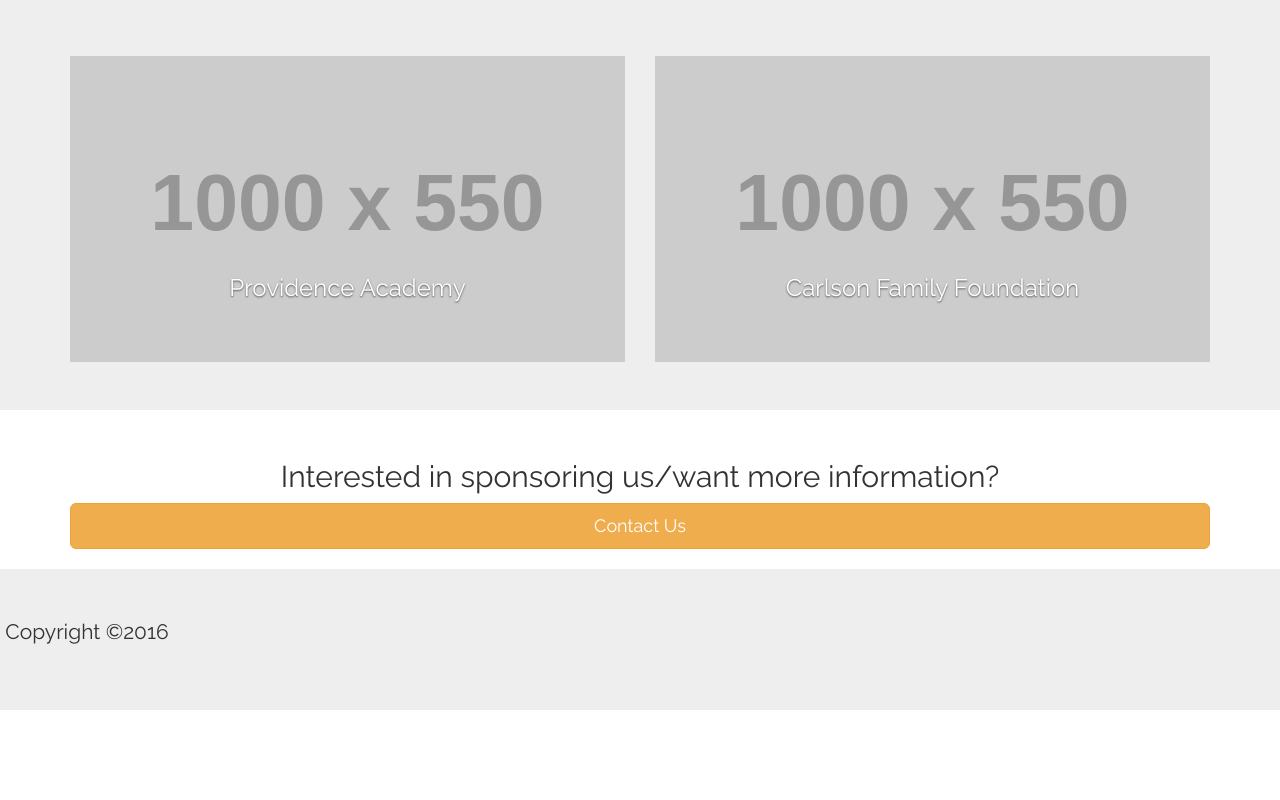
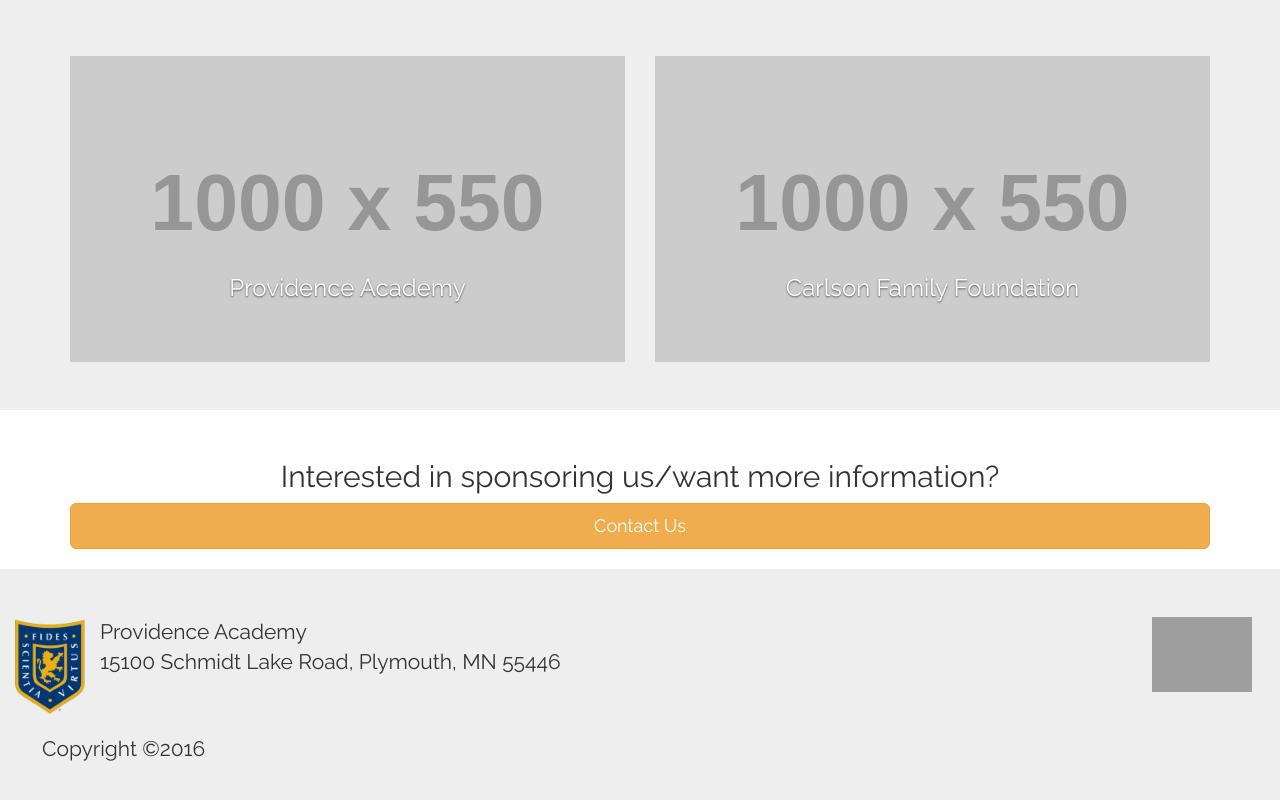
Before and after one commit to PARobotics4511/RoboticsWebsite, a plain HTML site: page index.html in a window 1280 px wide. Shown: the part 1874-2674 px from the top of the page. Before the commit the page ends 2584 px from the top, so only its background shows below. Drawn offline with nearby package versions, Linux system fonts and the light colour scheme; some packages are replaced by stand-ins of ours; grey boxes are pictures that could not be loaded; placeholder pictures from the web are drawn by us.

Commit message:
Adds some images into the footer

```diff
--- a/index.html
+++ b/index.html
@@ -147,7 +147,12 @@
 	<!--BEGIN FOOTER-->
 	<div class="footer">
 		<div style="margin-bottom:-20px;"class="jumbotron">
-  			<p>&nbsp;Copyright &copy;2016</p>
+			<a href="http://www.providenceacademy.org"><img class="img-responsive" style="float:left;display:inline-block;" width="100px" height="100px" src="palogo.gif"/>
+			</a>
+			<p style="display:inline-block">Providence Academy<br>
+			15100 Schmidt Lake Road, Plymouth, MN 55446</p>
+			<a href="http://firstinspires.org"><img class="img-responsive"style="float:right;margin-right:2em;display:inline-block;" width="100px" height="100px" src="http://archive.usfirst.org/uploadedImages/Robotics_Programs/FRC/FRC_Communications_Resource_Center/Branding_and_Logos/FIRST_vert.gif"/></a>
+  			<p style="margin:2em; clear:both;">Copyright &copy;2016</p>
   		</div>
  	</div>
 	<!--END FOOTER-->
```
Also changed, not shown: palogo.gif (added).
